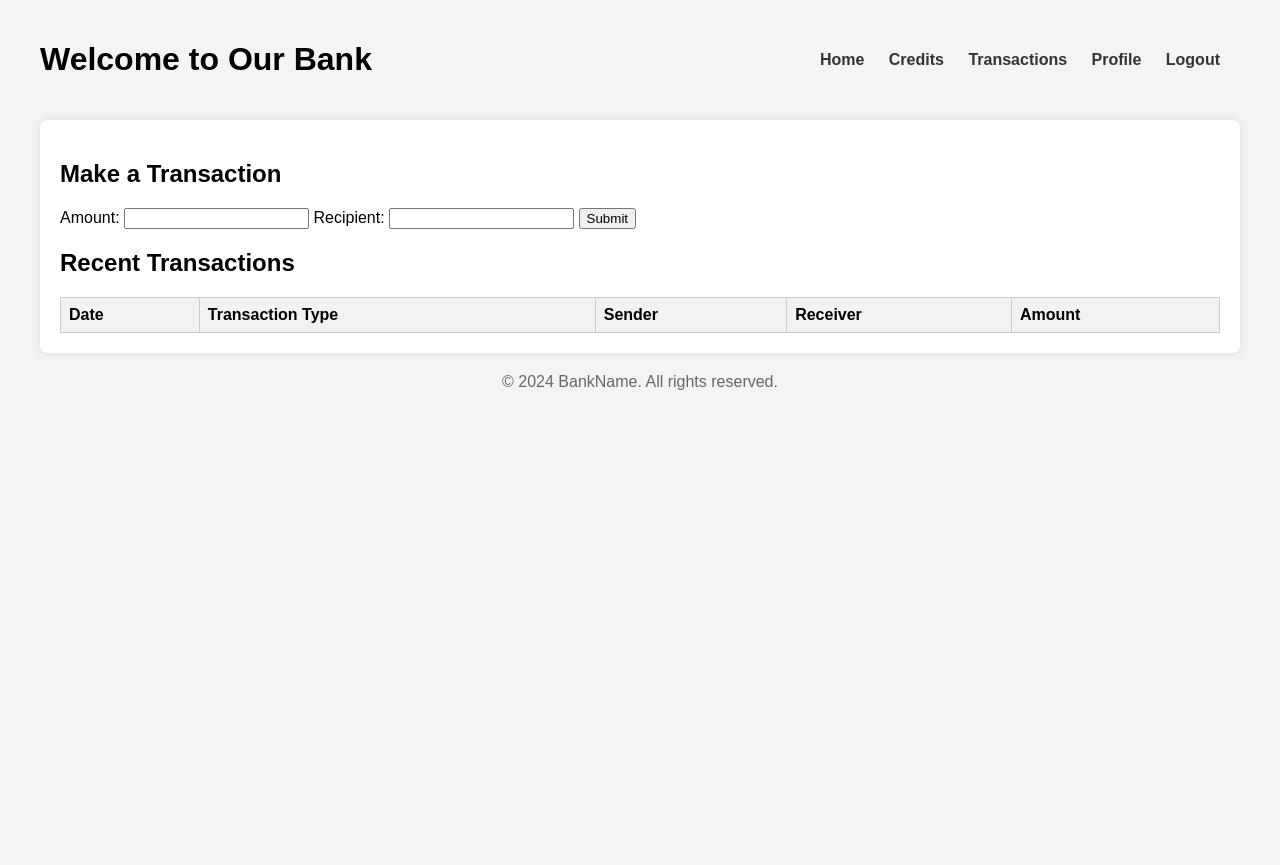
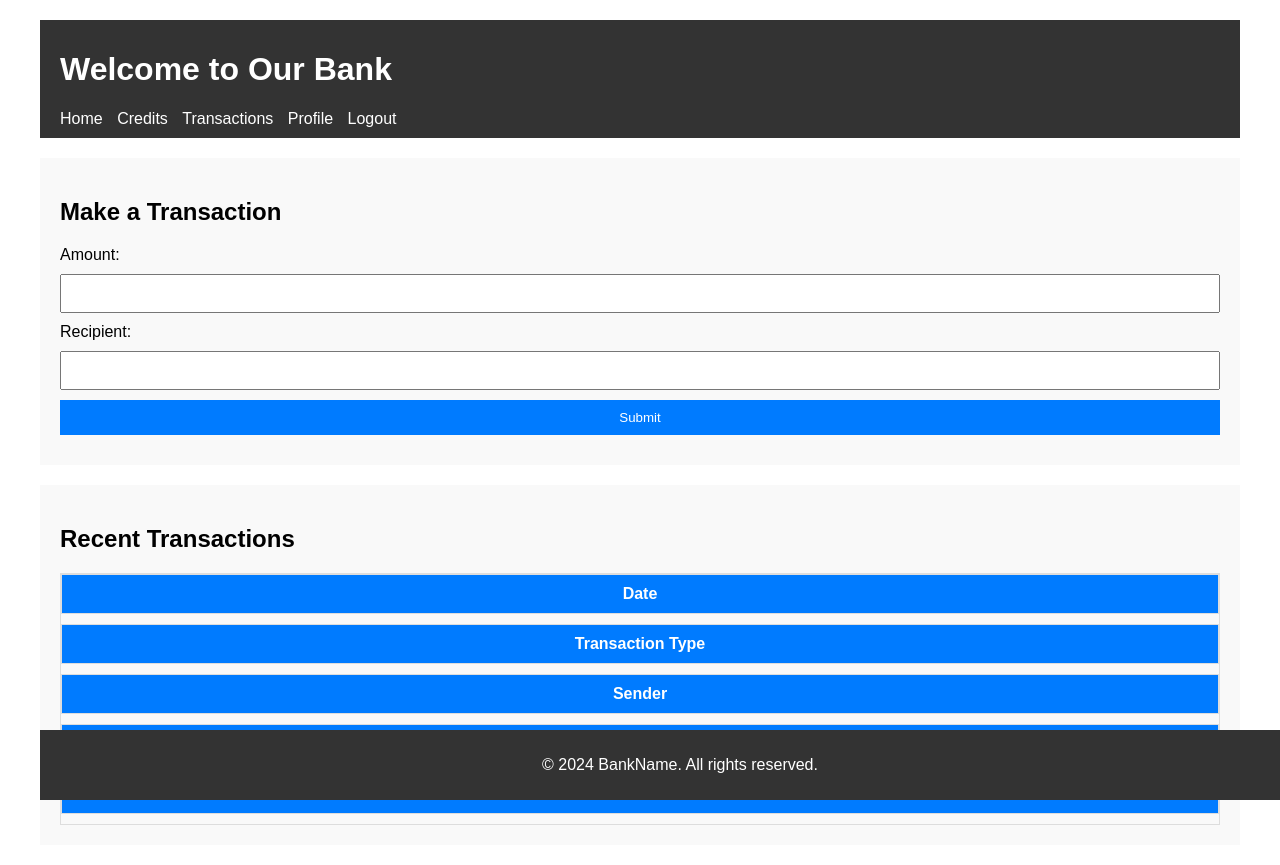
Before and after one commit to Tihomir13/DB_BANK_APP, a PHP site: page /home.php in a window 1280 px wide. Before the commit the page ends 390 px from the top, so only its background shows below. Run offline with PHP 8.4, Linux system fonts and the light colour scheme; lists and menus that the app fills with data are empty.

Commit message:
update transactions

```diff
--- a/Style/styles.css
+++ b/Style/styles.css
@@ -1,8 +1,8 @@
+/* Общи стилове за целия сайт */
 body {
   font-family: Arial, sans-serif;
   margin: 0;
   padding: 0;
-  background-color: #f4f4f4;
 }
 
 .container {
@@ -12,58 +12,98 @@ body {
 }
 
 header {
-  display: flex;
-  justify-content: space-between;
-  align-items: center;
+  background-color: #333;
+  color: #fff;
+  padding: 10px 20px;
   margin-bottom: 20px;
 }
 
 nav ul {
   list-style-type: none;
+  margin: 0;
   padding: 0;
-  margin: 0;
 }
 
 nav ul li {
   display: inline;
-  margin-right: 20px;
+  margin-right: 10px;
 }
 
 nav ul li a {
+  color: #fff;
   text-decoration: none;
-  color: #333;
-  font-weight: bold;
-}
-
-nav ul li a:hover {
-  text-decoration: underline;
 }
 
 main {
-  background-color: #fff;
+  display: flex;
+  flex-direction: column;
+  gap: 20px;
+}
+
+.make-transaction,
+.transactions {
+  background-color: #f9f9f9;
   padding: 20px;
-  border-radius: 8px;
-  box-shadow: 0 0 10px rgba(0, 0, 0, 0.1);
+}
+
+.make-transaction form,
+.transactions table {
+  width: 100%;
+}
+
+.make-transaction label,
+.transactions th,
+.transactions td {
+  display: block;
+  margin-bottom: 10px;
+}
+
+.make-transaction input[type="text"],
+.make-transaction button,
+.transactions table {
+  border-collapse: collapse;
+}
+
+.make-transaction input[type="text"],
+.make-transaction button {
+  width: 100%;
+  padding: 10px;
+  margin-bottom: 10px;
+  box-sizing: border-box;
+}
+
+.make-transaction button {
+  background-color: #007bff;
+  color: #fff;
+  border: none;
+  cursor: pointer;
+}
+
+.make-transaction button:hover {
+  background-color: #0056b3;
 }
 
 .transactions table {
-  width: 100%;
-  border-collapse: collapse;
+  border: 1px solid #ddd;
 }
 
 .transactions th,
 .transactions td {
-  border: 1px solid #ccc;
-  padding: 8px;
-  text-align: left;
+  padding: 10px;
+  border: 1px solid #ddd;
 }
 
 .transactions th {
-  background-color: #f2f2f2;
+  background-color: #007bff;
+  color: #fff;
 }
 
 footer {
-  margin-top: 20px;
+  background-color: #333;
+  color: #fff;
   text-align: center;
-  color: #666;
+  padding: 10px 0;
+  position: fixed;
+  width: 100%;
+  bottom: 0;
 }
```
Also changed, not shown: Transactions.php (+37 -22 lines).
